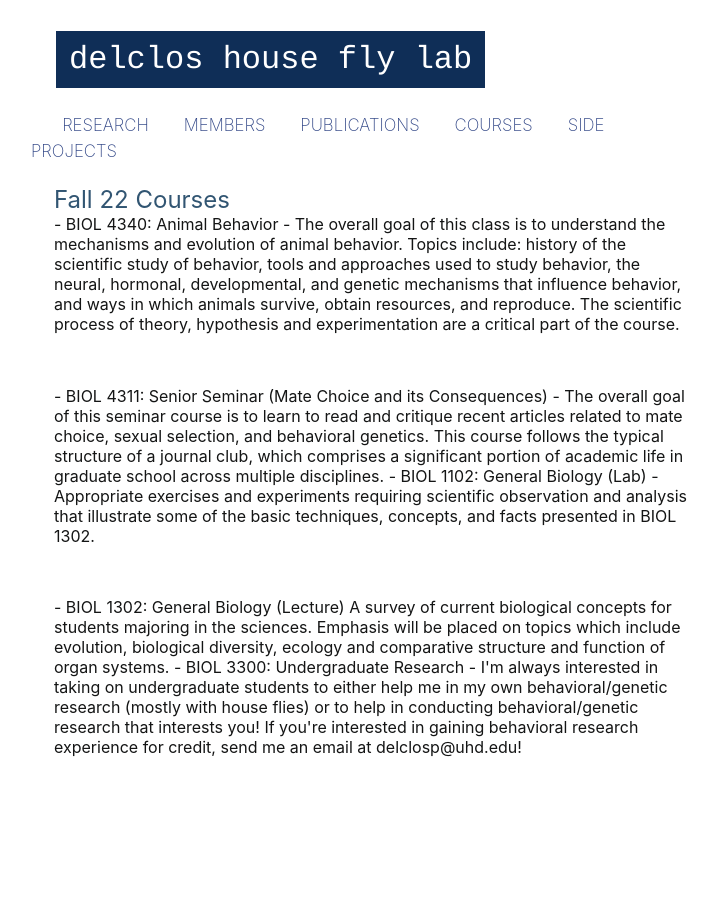
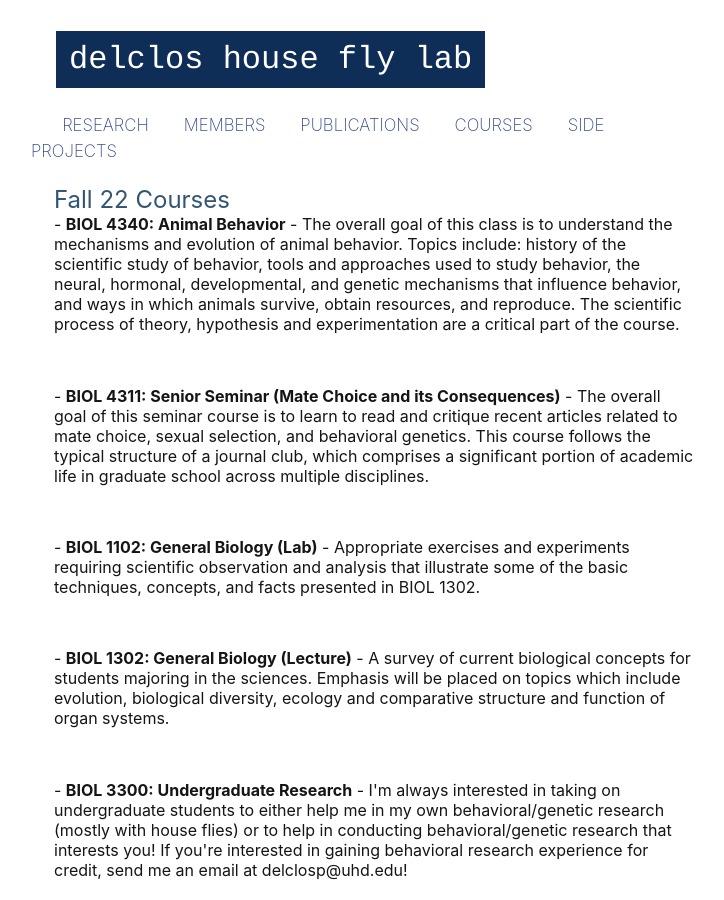
Before and after one commit to pjdelclos/pjdelclos.github.io, a Jekyll site: the page built from courses/index.html, in a window 1280 px wide. Shown: the whole page, without its empty margins (266-990 px from the left). Built offline with Jekyll 4.4.1, drawn with Linux system fonts in a browser that asks for light colours; some web fonts are replaced.

Commit message:
Update index.html

```diff
--- a/courses/index.html
+++ b/courses/index.html
@@ -5,10 +5,12 @@ group: navigation
 ---
 <h1> Fall 22 Courses </h1>
 
- - BIOL 4340: Animal Behavior - The overall goal of this class is to understand the mechanisms and evolution of animal behavior. Topics include: history of the scientific study of behavior, tools and approaches used to study behavior, the neural, hormonal, developmental, and genetic mechanisms that influence behavior, and ways in which animals survive, obtain resources, and reproduce. The scientific process of theory, hypothesis and experimentation are a critical part of the course.
+- <strong>BIOL 4340: Animal Behavior</strong> - The overall goal of this class is to understand the mechanisms and evolution of animal behavior. Topics include: history of the scientific study of behavior, tools and approaches used to study behavior, the neural, hormonal, developmental, and genetic mechanisms that influence behavior, and ways in which animals survive, obtain resources, and reproduce. The scientific process of theory, hypothesis and experimentation are a critical part of the course.
 <p>&nbsp;</p>
- - BIOL 4311: Senior Seminar (Mate Choice and its Consequences) - The overall goal of this seminar course is to learn to read and critique recent articles related to mate choice, sexual selection, and behavioral genetics. This course follows the typical structure of a journal club, which comprises a significant portion of academic life in graduate school across multiple disciplines.
- - BIOL 1102: General Biology (Lab) - Appropriate exercises and experiments requiring scientific observation and analysis that illustrate some of the basic techniques, concepts, and facts presented in BIOL 1302.
+- <strong>BIOL 4311: Senior Seminar (Mate Choice and its Consequences)</strong> - The overall goal of this seminar course is to learn to read and critique recent articles related to mate choice, sexual selection, and behavioral genetics. This course follows the typical structure of a journal club, which comprises a significant portion of academic life in graduate school across multiple disciplines.
 <p>&nbsp;</p>
- - BIOL 1302: General Biology (Lecture) A survey of current biological concepts for students majoring in the sciences. Emphasis will be placed on topics which include evolution, biological diversity, ecology and comparative structure and function of organ systems.
- - BIOL 3300: Undergraduate Research - I'm always interested in taking on undergraduate students to either help me in my own behavioral/genetic research (mostly with house flies) or to help in conducting behavioral/genetic research that interests you! If you're interested in gaining behavioral research experience for credit, send me an email at delclosp@uhd.edu!
+- <strong>BIOL 1102: General Biology (Lab)</strong> - Appropriate exercises and experiments requiring scientific observation and analysis that illustrate some of the basic techniques, concepts, and facts presented in BIOL 1302.
+<p>&nbsp;</p>
+- <strong>BIOL 1302: General Biology (Lecture)</strong> - A survey of current biological concepts for students majoring in the sciences. Emphasis will be placed on topics which include evolution, biological diversity, ecology and comparative structure and function of organ systems.
+<p>&nbsp;</p>
+- <strong>BIOL 3300: Undergraduate Research</strong> - I'm always interested in taking on undergraduate students to either help me in my own behavioral/genetic research (mostly with house flies) or to help in conducting behavioral/genetic research that interests you! If you're interested in gaining behavioral research experience for credit, send me an email at delclosp@uhd.edu!
```
